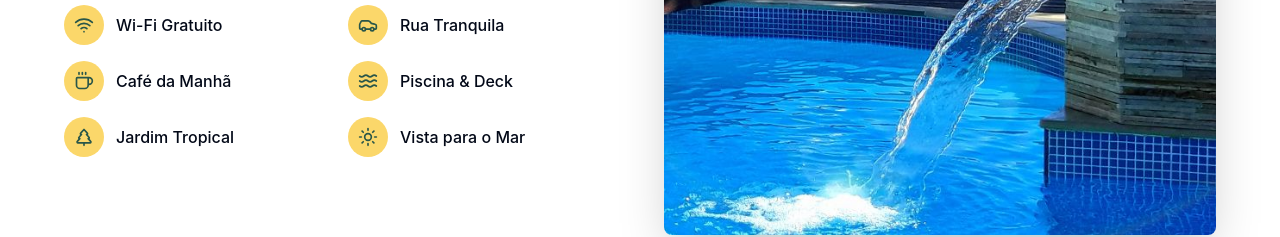
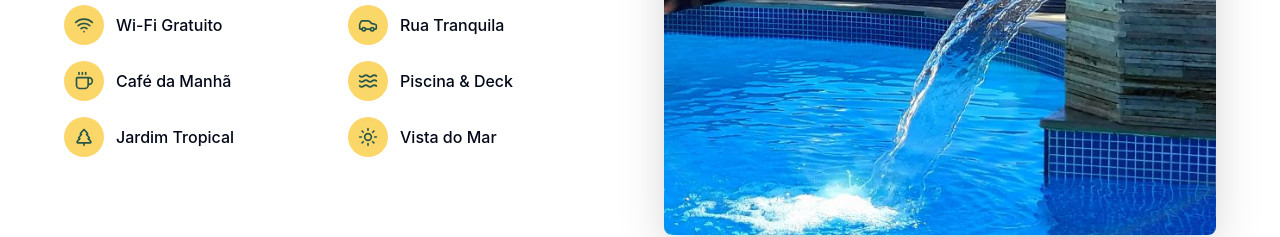
Before and after one commit to Breno79/fantasybuzios, a React (Vite) app: page / in a window 1280 px wide. Shown: the part 1380-1617 px from the top of the page. Built offline with nearby package versions, Linux system fonts and the light colour scheme.

Commit message:
Update text content
Updated "Vista do Mar" text.

```diff
--- a/src/components/PousadaSection.tsx
+++ b/src/components/PousadaSection.tsx
@@ -15,7 +15,7 @@ const translations = {
       breakfast: 'Café da Manhã',
       pool: 'Piscina & Deck',
       garden: 'Jardim Tropical',
-      sun: 'Vista para o Mar'
+      sun: 'Vista do Mar'
     }
   },
   en: {
```
